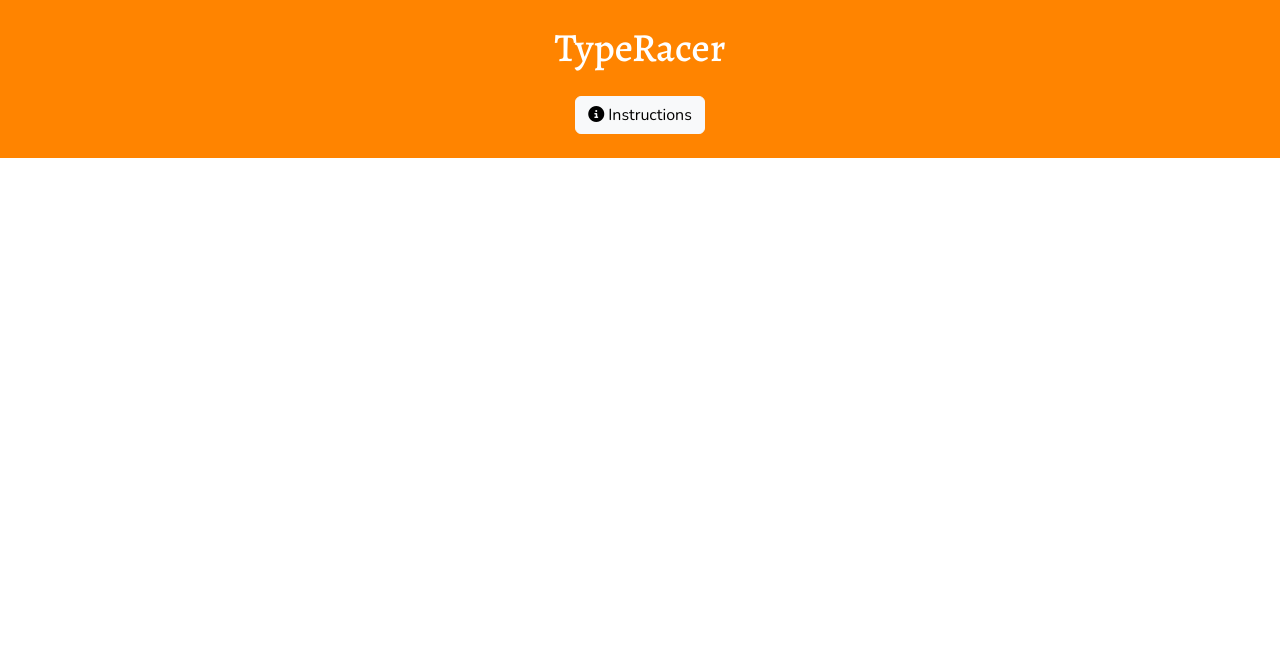
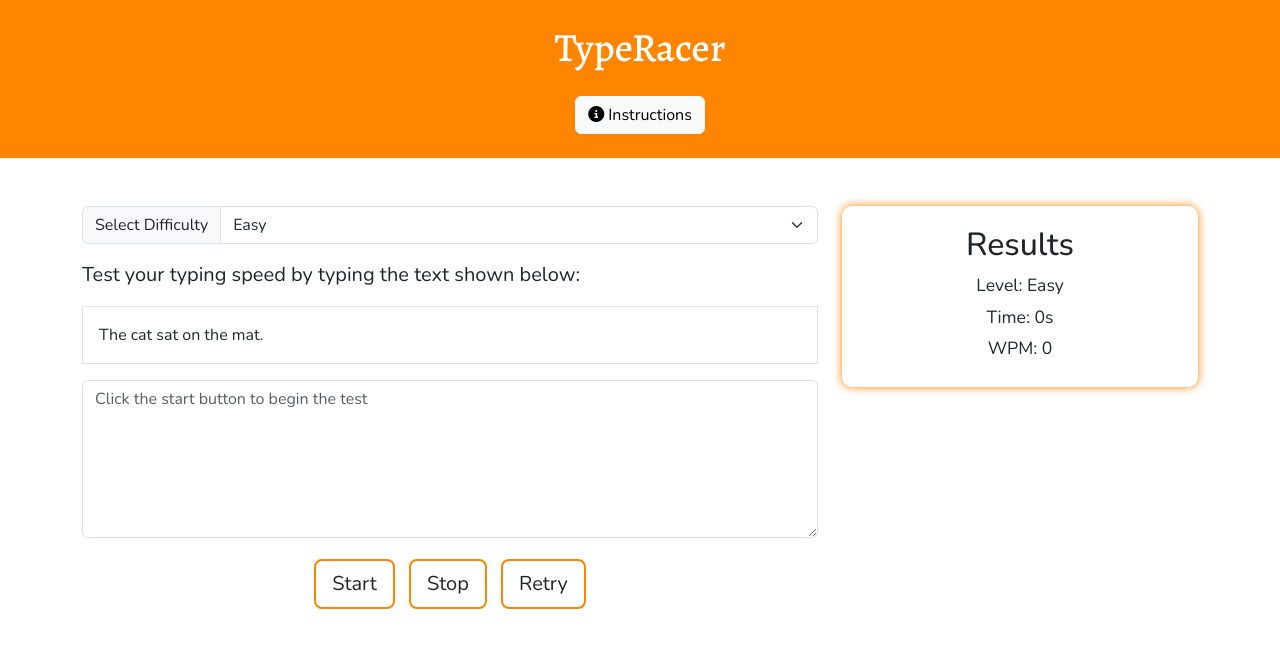
Before and after one commit to lindanwajei2205/TypeRacer, a plain HTML site: page index.html in a window 1280 px wide. Drawn offline with nearby package versions, Linux system fonts and the light colour scheme.

Commit message:
Add main section with typing test functionality and style updates

```diff
--- a/assets/css/style.css
+++ b/assets/css/style.css
@@ -12,3 +12,30 @@
     background-color: #ff8400;
     color: white;
 }
+
+/* buttons */
+
+.btn-outline-orange {
+    border: 2px solid #ff8400;
+    transition: color 0.3s ease-in-out, background-color 0.3s ease-in-out;
+    margin: 5px;
+}
+
+.btn-outline-orange:hover {
+    background-color: #ff8400;
+    color: #fff;
+}
+
+
+/* results-area */
+
+#results-area {
+    box-shadow: 0 0 10px #ff8400;
+    border-radius: 10px;
+    padding: 20px;
+}
+
+#results-area p {
+    font-size: 1.1rem;
+    margin-bottom: 5px;
+}
--- a/index.html
+++ b/index.html
@@ -22,6 +22,53 @@
 
         </div>
     </header>
+ <!-- main section -->
+    <main>
+        <div class="container my-5">
+            <div class="row">
+                <div class="col-md-8">
+                    <div class="input-group mb-3">
+                        <label class="input-group-text" for="difficulty">Select Difficulty</label>
+                        <select class="form-select" id="difficulty">
+                            <option value="easy">Easy</option>
+                            <option value="medium">Medium</option>
+                            <option value="hard">Hard</option>
+                        </select>
+                    </div>
+                    <div class="test-area">
+                        <p class="lead">Test your typing speed by typing the text shown below:</p>
+                        <div class="mb-3 p-3 border" id="sample-text">
+                            The cat sat on the mat.
+                        </div>
+                    </div>
+                    <div class="mb-3">
+                        <label class="form-label visually-hidden" for="user-input">Type Here</label>
+                        <textarea class="form-control" id="user-input" rows="6" placeholder="Click the start button to begin the test"></textarea>
+                    </div>
+                    <div class="mb-3 text-center">
+                        <button class="btn btn-lg btn-outline-orange" id="start-btn">Start</button>
+                        <button class="btn btn-lg btn-outline-orange" id="stop-btn">Stop</button>
+                        <button class="btn btn-lg btn-outline-orange" id="retry-btn">Retry</button>
+                    </div>
+                </div>
+                <div class="col-md-4">
+                    <div id="results-area" class="text-center">
+                        <h2>Results</h2>
+                        <div>
+                            <p>Level: <span id="level">Easy</span></p>
+
+                        </div>
+                        <div>
+                            <p>Time: <span id="time">0</span>s</p>
+                        </div>
+                        <div>
+                            <p>WPM: <span id="wpm">0</span></p>
+                        </div>
+                    </div>
+                </div>
+            </div>
+        </div>
+    </main>
 
 
 
```
